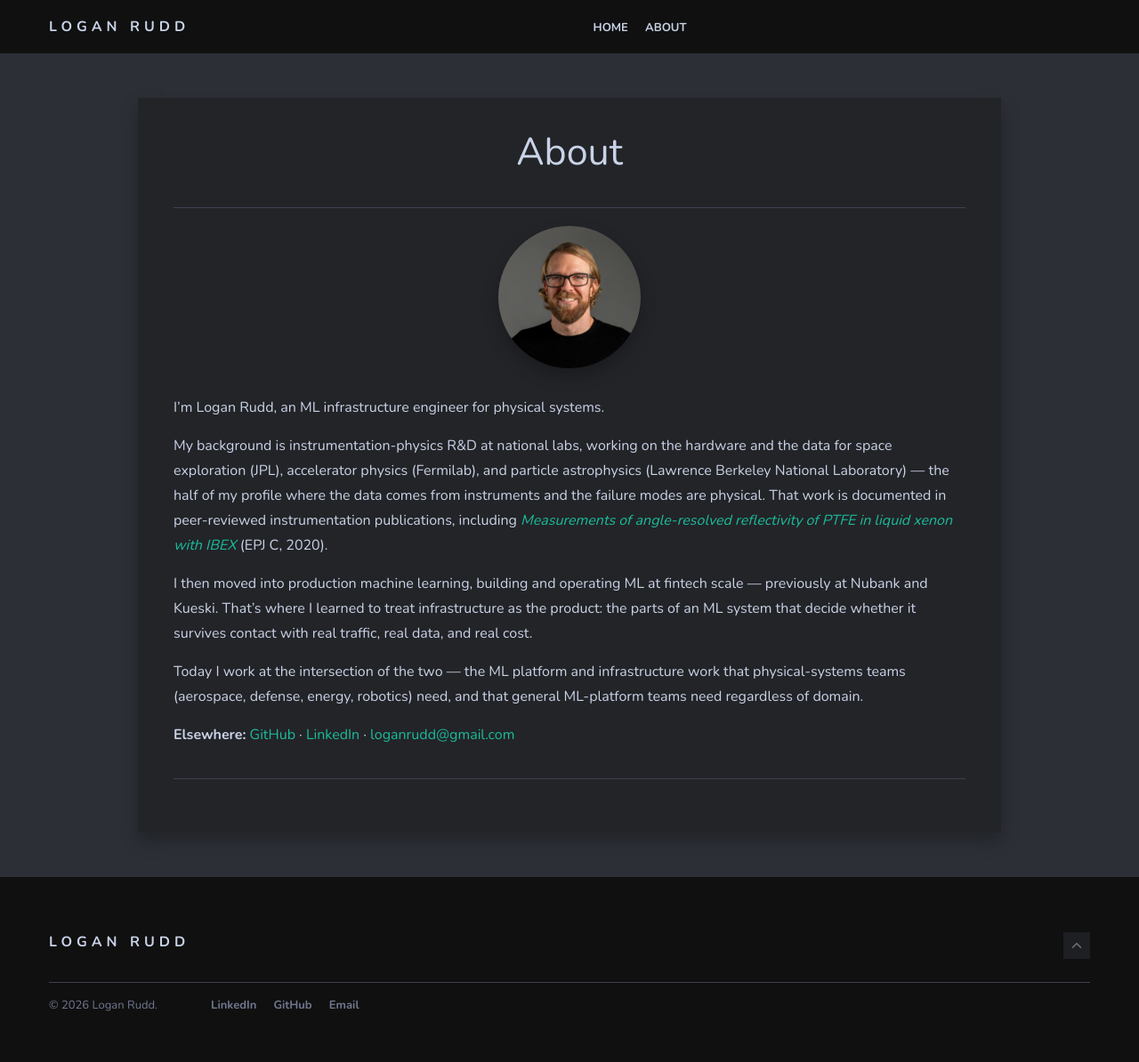
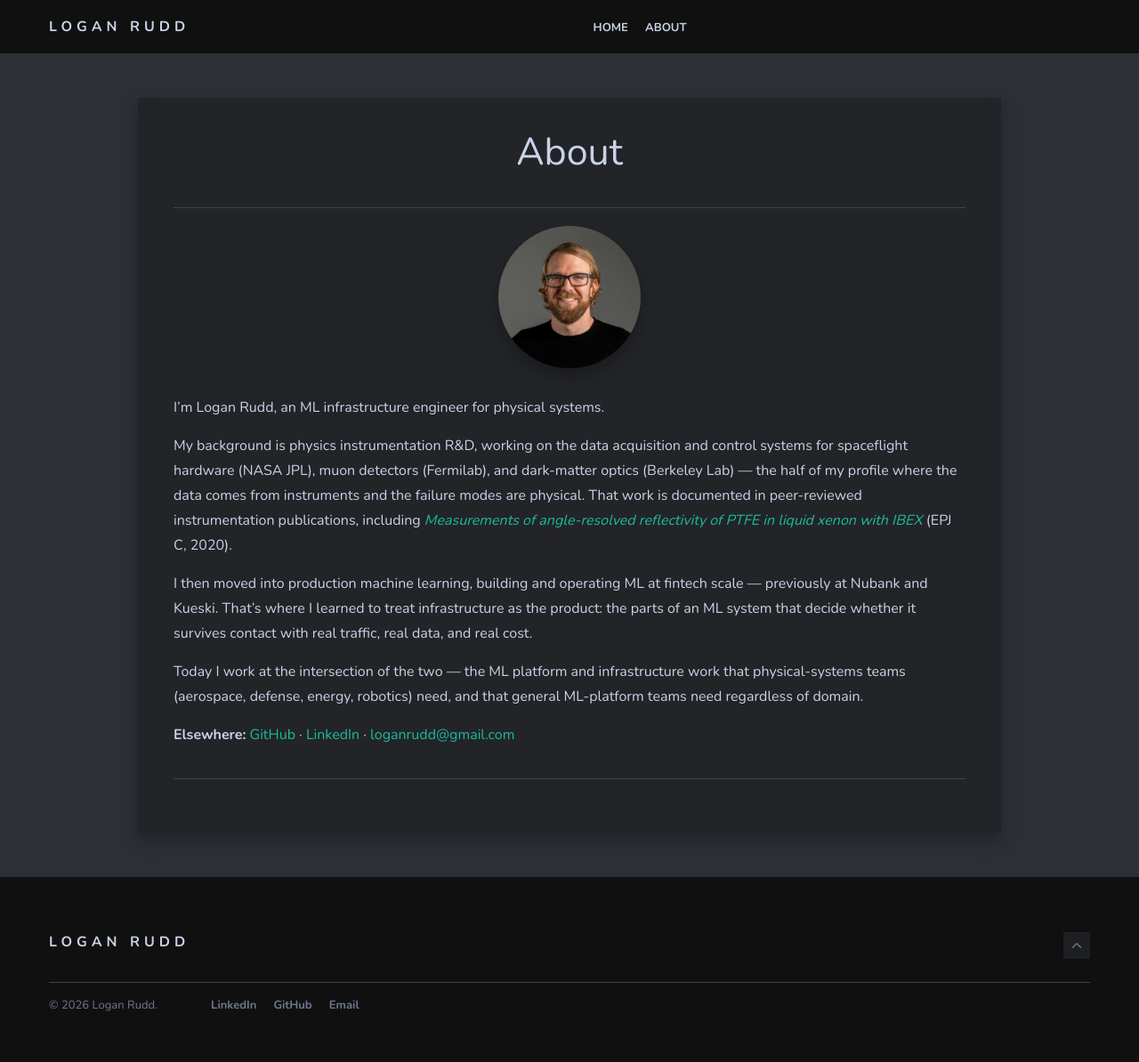
Before and after one commit to loganrudd/loganrudd.github.io, a Jekyll site: the page built from _pages/about.md, in a window 1280 px wide. Shown: the whole page at 89% size. Built offline with Jekyll 4.4.1, drawn with Linux system fonts in a browser that asks for light colours; nearby versions of some CDN libraries.

Commit message:
Update about

```diff
--- a/_pages/about.md
+++ b/_pages/about.md
@@ -8,7 +8,7 @@ permalink: /about/
 
 I'm Logan Rudd, an ML infrastructure engineer for physical systems.
 
-My background is instrumentation-physics R&D at national labs, working on the hardware and the data for space exploration (JPL), accelerator physics (Fermilab), and particle astrophysics (Lawrence Berkeley National Laboratory) — the half of my profile where the data comes from instruments and the failure modes are physical. That work is documented in peer-reviewed instrumentation publications, including [*Measurements of angle-resolved reflectivity of PTFE in liquid xenon with IBEX*](https://link.springer.com/article/10.1140/epjc/s10052-020-7800-6) (EPJ C, 2020).
+My background is physics instrumentation R&D, working on the data acquisition and control systems for spaceflight hardware (NASA JPL), muon detectors (Fermilab), and dark-matter optics (Berkeley Lab) — the half of my profile where the data comes from instruments and the failure modes are physical. That work is documented in peer-reviewed instrumentation publications, including [*Measurements of angle-resolved reflectivity of PTFE in liquid xenon with IBEX*](https://link.springer.com/article/10.1140/epjc/s10052-020-7800-6) (EPJ C, 2020).
 
 I then moved into production machine learning, building and operating ML at fintech scale — previously at Nubank and Kueski. That's where I learned to treat infrastructure as the product: the parts of an ML system that decide whether it survives contact with real traffic, real data, and real cost.
 
```
